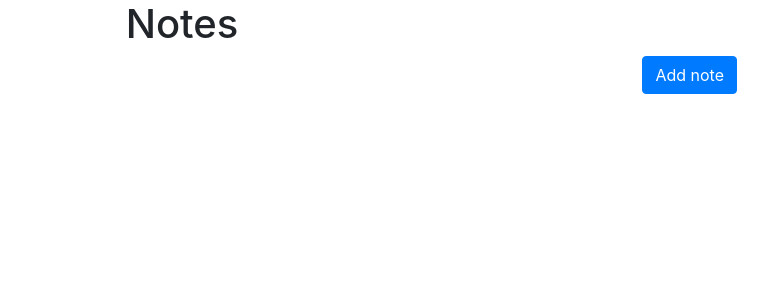
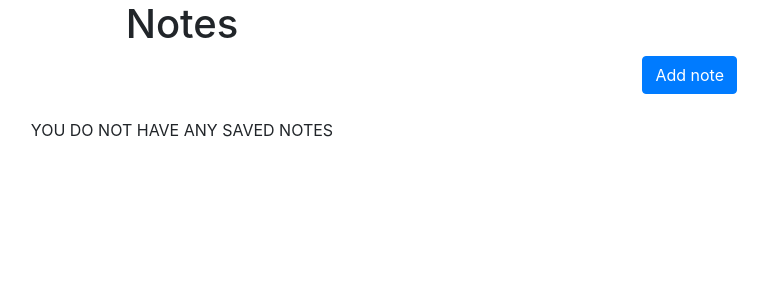
Before and after one commit to Ark-Arch/notes-taking-web-app, a Flask app: page /previous-notes in a window 1280 px wide. Shown: the part 56-356 px from the top of the page, without its empty margins (458-1226 px from the left). Run offline with Flask 3, Linux system fonts and the light colour scheme; a user stored in the database is signed in; some libraries are stand-ins or nearby versions.

Commit message:
added a 'you do not have notes' on the previous note route

```diff
--- a/website/templates/previous_notes.html
+++ b/website/templates/previous_notes.html
@@ -11,6 +11,7 @@
 		<a class="btn btn-primary" href="/"> Add note </a>
 </div>
 
+{% if user.notes %}
 
 <ul class="list-group list-group-flush" id="notes">
 	{% for note in user.notes %}
@@ -25,5 +26,11 @@
 	{% endfor %}
 </ul>
 
+{% else %}
+<br/>
+<div align="center">
+	<p>YOU DO NOT HAVE ANY SAVED NOTES </p>
+</div>
+{% endif %}
 
 {% endblock %}
--- a/website/views.py
+++ b/website/views.py
@@ -28,6 +28,10 @@ def home():
 @views.route('/previous-notes')
 @login_required
 def previous_notes():
+    data = dir(request)
+    print(data)
+    d = request.content_length
+    print(d)
     return render_template("previous_notes.html", user=current_user)
 
 @views.route('/about-app')
```
Also changed, not shown: instance/database.db.
